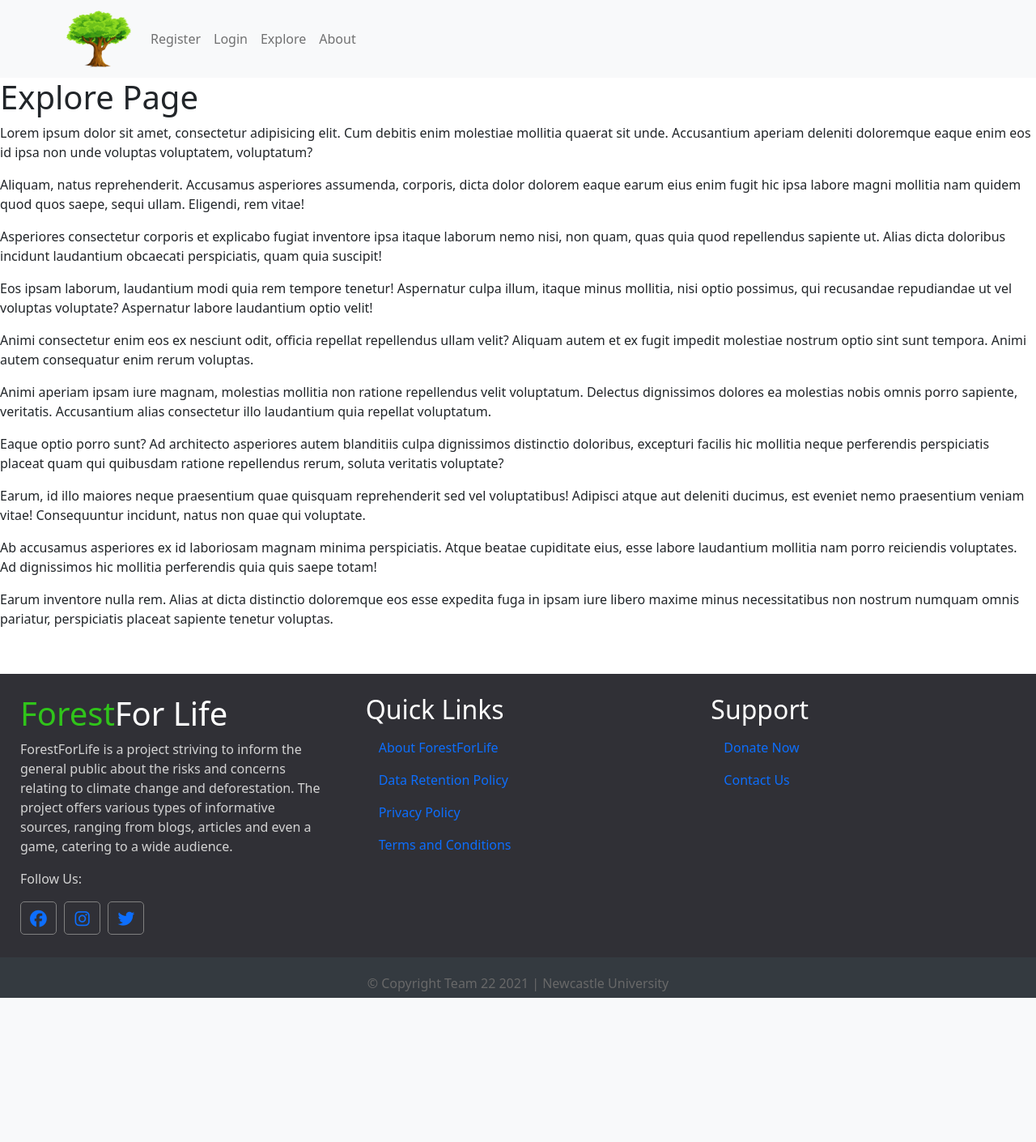
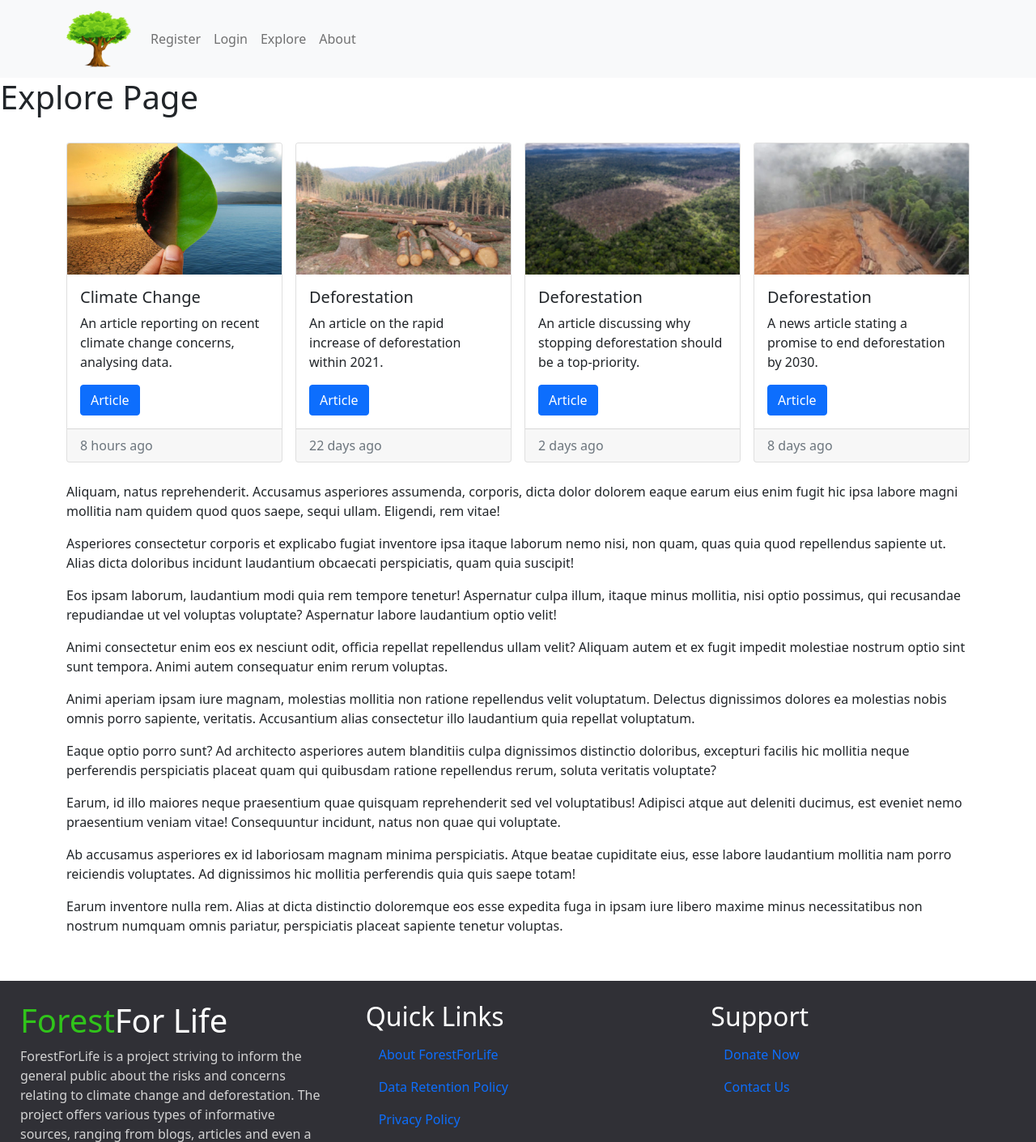
Before and after one commit to benlongcroft/ForestForLife, a Django app: page /explore/ in a window 1280 px wide. Shown: the top 1410 px of the page at 81% size. Before the commit the page ends 1232 px from the top, so only its background shows below. Run offline with Django 3.2, Linux system fonts and the light colour scheme; some libraries are stand-ins or nearby versions.

Commit message:
Add articles to explore.html
Update bootstrap and javascript

```diff
--- a/templates/base.html
+++ b/templates/base.html
@@ -6,8 +6,8 @@
     <meta name="viewport"
           content="width=device-width, user-scalable=no, initial-scale=1.0, maximum-scale=1.0, minimum-scale=1.0">
     <meta http-equiv="X-UA-Compatible" content="ie=edge">
-    <link href="https://cdn.jsdelivr.net/npm/bootstrap@5.1.2/dist/css/bootstrap.min.css" rel="stylesheet">
-    <script src="https://cdn.jsdelivr.net/npm/bootstrap@5.1.2/dist/js/bootstrap.bundle.min.js"></script>
+    <link href="https://cdn.jsdelivr.net/npm/bootstrap@5.1.3/dist/css/bootstrap.min.css" rel="stylesheet" integrity="sha384-1BmE4kWBq78iYhFldvKuhfTAU6auU8tT94WrHftjDbrCEXSU1oBoqyl2QvZ6jIW3" crossorigin="anonymous">
+    <script src="https://cdn.jsdelivr.net/npm/bootstrap@5.1.3/dist/js/bootstrap.bundle.min.js" integrity="sha384-ka7Sk0Gln4gmtz2MlQnikT1wXgYsOg+OMhuP+IlRH9sENBO0LRn5q+8nbTov4+1p" crossorigin="anonymous"></script>
     <title>Forrest For Life</title>
     <script src="https://kit.fontawesome.com/f5767d8d66.js" crossorigin="anonymous"></script>
 
--- a/templates/explore.html
+++ b/templates/explore.html
@@ -1,11 +1,72 @@
 {% extends "base.html" %}
-
+{% load static %}
 {% block content %}
 
     <h1>Explore Page</h1>
+    <br>
+    <div class="container">
 
-    <p>Lorem ipsum dolor sit amet, consectetur adipisicing elit. Cum debitis enim molestiae mollitia quaerat sit unde.
-        Accusantium aperiam deleniti doloremque eaque enim eos id ipsa non unde voluptas voluptatem, voluptatum?</p>
+
+
+    <div class="row g-3">
+        <div class="col-12 col-md-6 col-lg-3">
+            <div class="card">
+                <img class="card-img-top" src="{% static 'forestforlife/img/climate_change.jpg' %}" alt="Climate Change">
+                <div class="card-body">
+                    <h5 class="card-title">Climate Change</h5>
+                    <p class="card-text">An article reporting on recent climate change concerns, analysing data.</p>
+                    <a href="https://www.ipcc.ch/2021/08/09/ar6-wg1-20210809-pr/" class="btn btn-primary">Article</a>
+                </div>
+                <div class="card-footer text-muted">
+                    8 hours ago
+                </div>
+            </div>
+        </div>
+        <div class="col-12 col-md-6 col-lg-3">
+            <div class="card">
+                <img class="card-img-top" src="{% static 'forestforlife/img/deforestation2.jpg' %}" alt="Card image cap">
+                <div class="card-body">
+                    <h5 class="card-title">Deforestation</h5>
+                    <p class="card-text">An article on the rapid increase of deforestation within 2021.</p>
+                    <a href="https://edition.cnn.com/2021/11/18/world/deforestation-increase-amazon-report-climate/index.html" class="btn btn-primary">Article</a>
+                </div>
+                <div class="card-footer text-muted">
+                    22 days ago
+                </div>
+            </div>
+        </div>
+        <div class="col-12 col-md-6 col-lg-3">
+            <div class="card">
+                <img class="card-img-top" src="{% static 'forestforlife/img/deforestation3.jpg' %}" alt="Card image cap">
+                <div class="card-body">
+                    <h5 class="card-title">Deforestation</h5>
+                    <p class="card-text">An article discussing why stopping deforestation should be a top-priority.</p>
+                    <a href="https://www.greenbiz.com/article/fighting-deforestation-should-be-top-priority-2021-and-heres-how-it-can-be" class="btn btn-primary">Article</a>
+                </div>
+                <div class="card-footer text-muted">
+                    2 days ago
+                </div>
+            </div>
+        </div>
+        <div class="col-12 col-md-6 col-lg-3">
+            <div class="card">
+                <img class="card-img-top" src="{% static 'forestforlife/img/deforestation.webp' %}" alt="Card image cap">
+                <div class="card-body">
+                    <h5 class="card-title">Deforestation</h5>
+                    <p class="card-text">A news article stating a promise to end deforestation by 2030.</p>
+                    <a href="https://www.bbc.co.uk/news/science-environment-59088498" class="btn btn-primary">Article</a>
+                </div>
+                <div class="card-footer text-muted">
+                    8 days ago
+                </div>
+            </div>
+        </div>
+    </div>
+
+
+        <br>
+
+
     <p>Aliquam, natus reprehenderit. Accusamus asperiores assumenda, corporis, dicta dolor dolorem eaque earum eius enim
         fugit hic ipsa labore magni mollitia nam quidem quod quos saepe, sequi ullam. Eligendi, rem vitae!</p>
     <p>Asperiores consectetur corporis et explicabo fugiat inventore ipsa itaque laborum nemo nisi, non quam, quas quia
@@ -32,4 +93,6 @@
         maxime minus necessitatibus non nostrum numquam omnis pariatur, perspiciatis placeat sapiente tenetur
         voluptas.</p>
 
+    </div>
+
 {% endblock %}
```
Also changed, not shown: static/forestforlife/img/climate_change.jpg (added), static/forestforlife/img/deforestation.webp (added), static/forestforlife/img/deforestation2.jpg (added), static/forestforlife/img/deforestation3.jpg (added).
